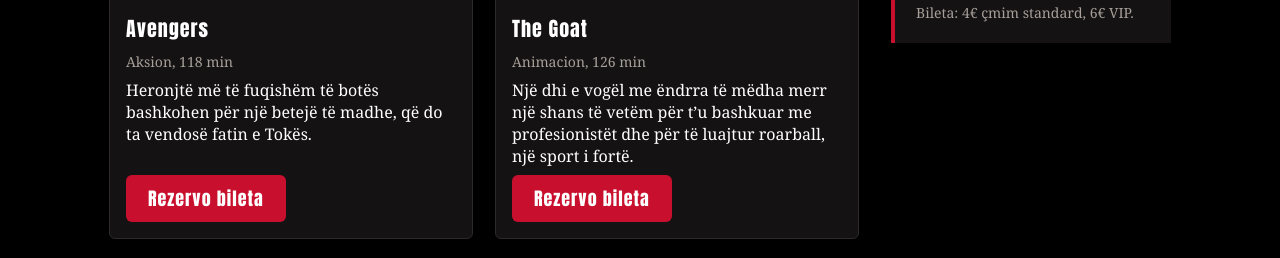
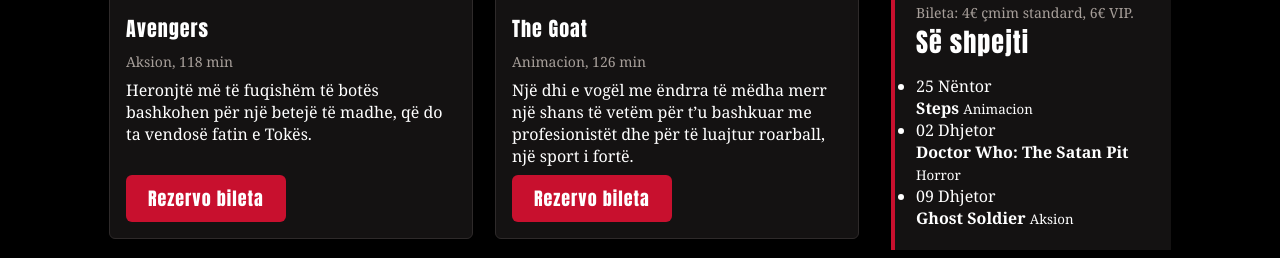
Before and after one commit to Elton-Balaj/ProjektKinema, a plain HTML site: page index.html in a window 1280 px wide. Shown: the part 1011-1269 px from the top of the page. Drawn offline with Linux system fonts and the light colour scheme; grey boxes are pictures that could not be loaded.

Commit message:
Shtova listen e filmave qe vijne se shpejti nen orarin e sotem

```diff
--- a/index.html
+++ b/index.html
@@ -175,6 +175,30 @@
           <li><span>22:00</span> The Alien</li>
         </ul>
         <p class="note">Bileta: 4&euro; çmim standard, 6&euro; VIP.</p>
+        <h2 class="soon-title">Së shpejti</h2>
+        <ul class="soon">
+          <li>
+            <span class="soon-date">25 Nëntor</span>
+            <div>
+              <strong>Steps</strong>
+              <small>Animacion</small>
+            </div>
+          </li>
+          <li>
+            <span class="soon-date">02 Dhjetor</span>
+            <div>
+              <strong>Doctor Who: The Satan Pit</strong>
+              <small>Horror</small>
+            </div>
+          </li>
+          <li>
+            <span class="soon-date">09 Dhjetor</span>
+            <div>
+              <strong>Ghost Soldier</strong>
+              <small>Aksion</small>
+            </div>
+          </li>
+        </ul>
       </aside>
     </div>
 
```
